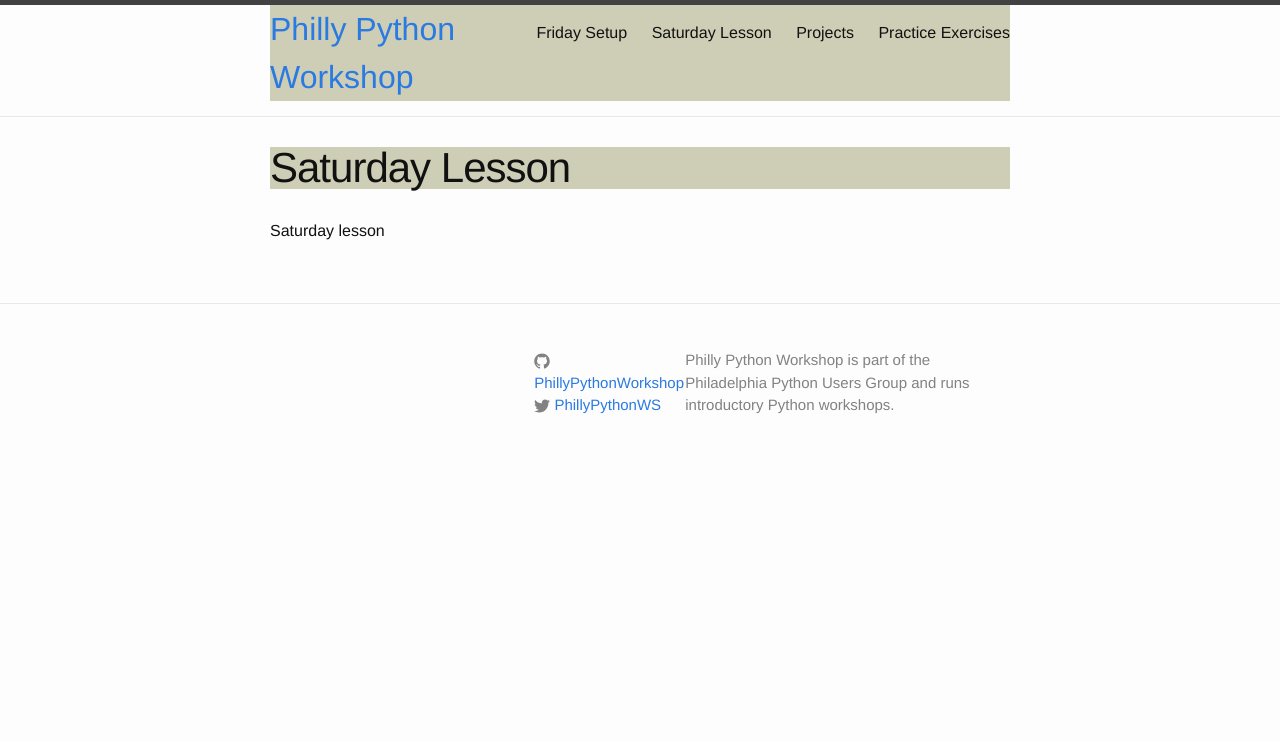
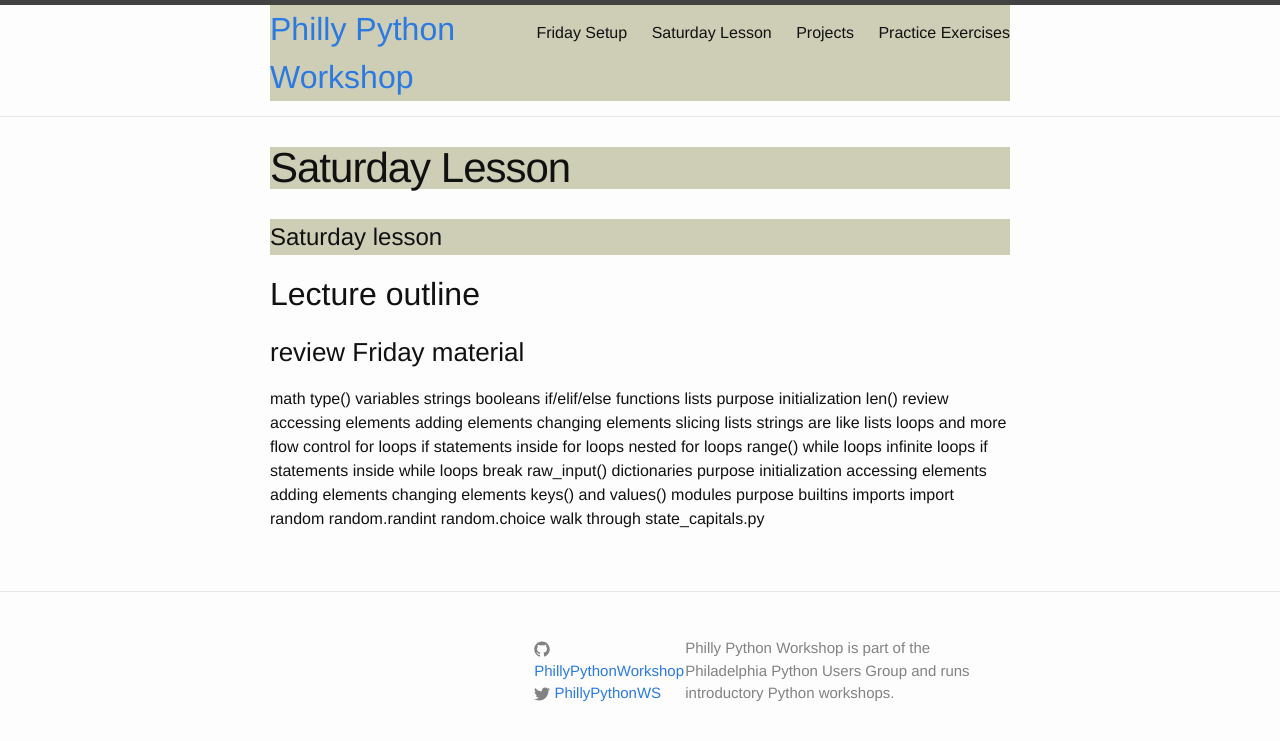
Before and after one commit to PhillyPythonWorkshop/PhillyPythonWorkshop.github.io, a Jekyll site: the page built from pages/saturday_lesson.md, in a window 1280 px wide. Shown: the top 741 px of the page. Built offline with Jekyll 4.4.1, drawn with Linux system fonts in a browser that asks for light colours.

Commit message:
starting on sat lesson

```diff
--- a/pages/saturday_lesson.md
+++ b/pages/saturday_lesson.md
@@ -4,4 +4,49 @@
 permalink: /saturdaylesson/
 ---
 
-Saturday lesson
+#Saturday lesson
+
+##Lecture outline
+
+###review Friday material
+math
+type()
+variables
+strings
+booleans
+if/elif/else
+functions
+lists
+purpose
+initialization
+len() review
+accessing elements
+adding elements
+changing elements
+slicing lists
+strings are like lists
+loops and more flow control
+for loops
+if statements inside for loops
+nested for loops
+range()
+while loops
+infinite loops
+if statements inside while loops
+break
+raw_input()
+dictionaries
+purpose
+initialization
+accessing elements
+adding elements
+changing elements
+keys() and values()
+modules
+purpose
+builtins
+imports
+import random
+random.randint
+random.choice
+walk through state_capitals.py
```
